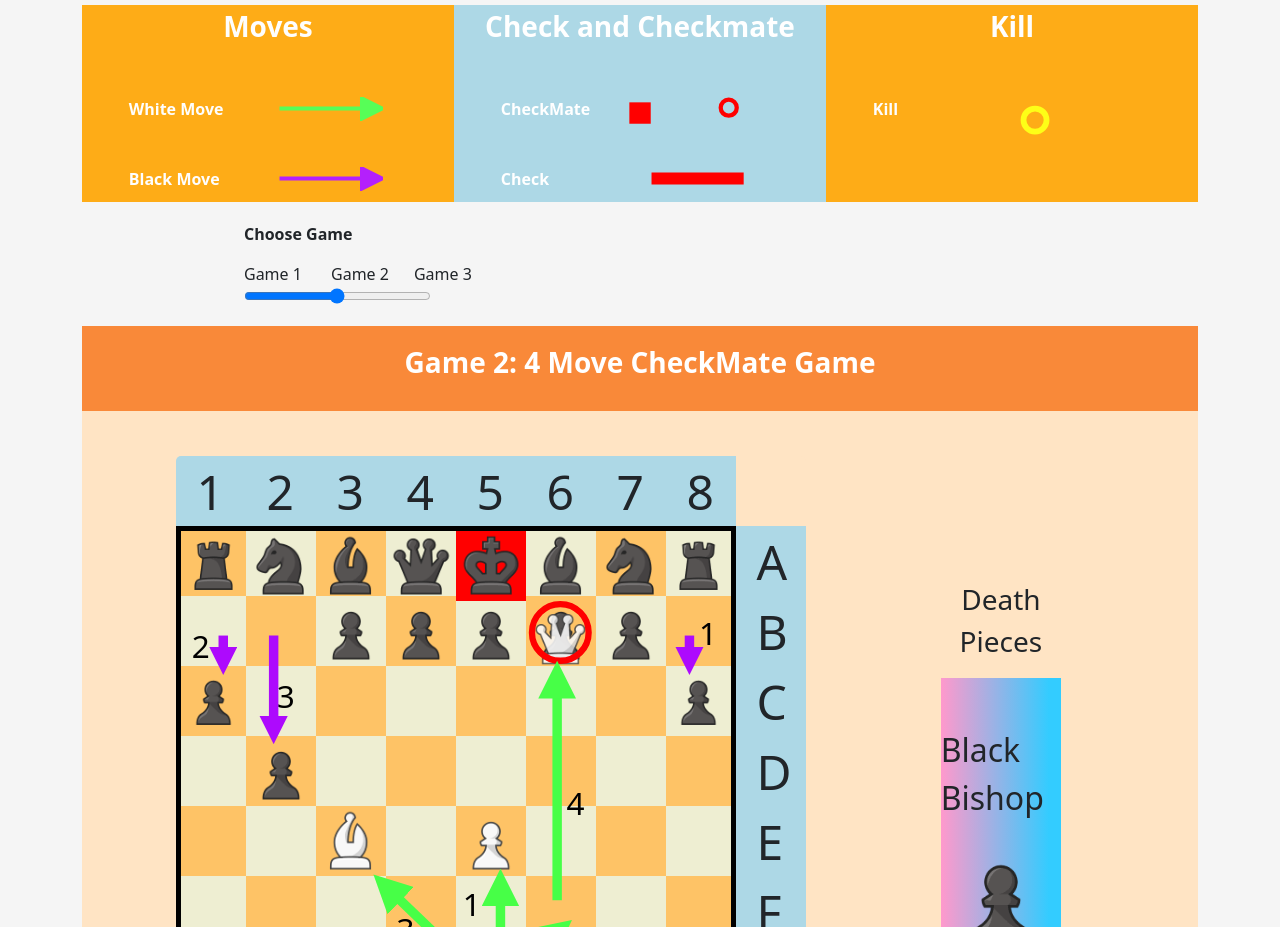
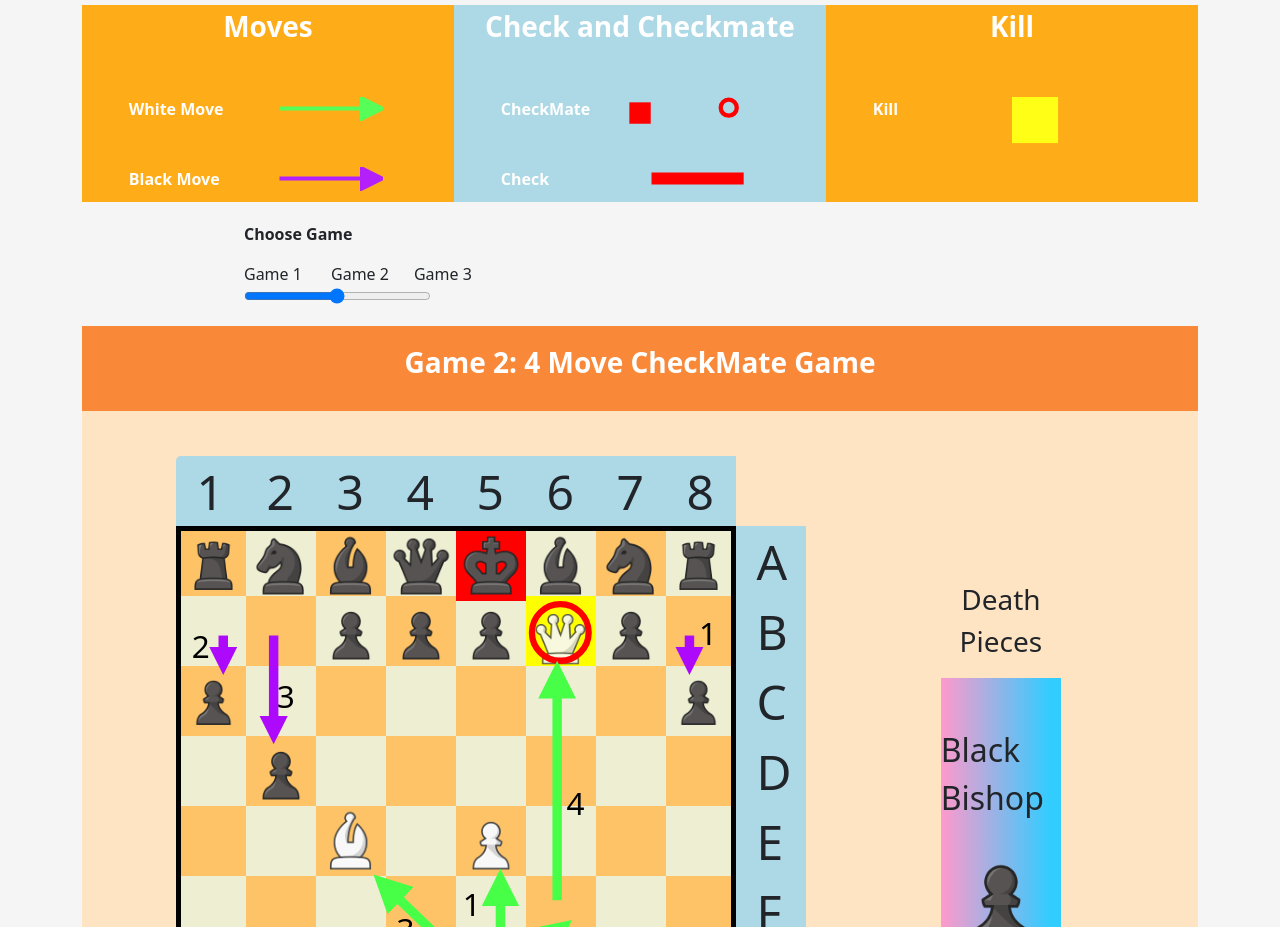
Before and after one commit to hemanth-sunkireddy/Static_Chess_Game_Visualisation, a plain HTML site: page game2.html in a window 1280 px wide. Shown: the part 173-1100 px from the top of the page. Drawn offline with Linux system fonts and the light colour scheme.

Commit message:
Death: Added Death representation to all games

```diff
--- a/game2.html
+++ b/game2.html
@@ -139,7 +139,7 @@
                       </marker>
                     </defs>
                     <!-- A line with a marker -->
-                    <circle r="10" cx="20" cy="20" fill="none" stroke-width="5px" stroke="yellow"></circle>
+                    <rect width="40" height="40" x="0" fill="yellow" y="0" ></rect>
                   </svg>
                 </div>
               </div>
@@ -394,8 +394,7 @@
               <div class="square top-bold">
                 <img src="./images/pieces/black/bishop.png" alt="" />
               </div>
-              <div class="square">
-                <img src="./images/pieces/black/pawn.png" alt="" />
+              <div class="square" style="background-color: yellow;">
               </div>
               <div class="square"></div>
               <div class="square"></div>
```
